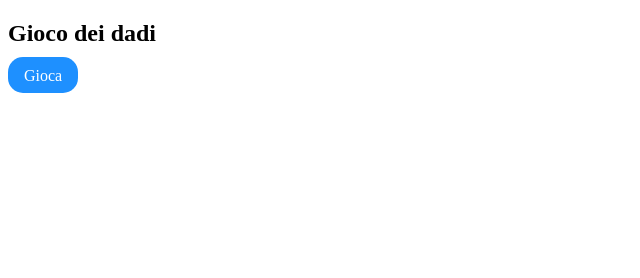
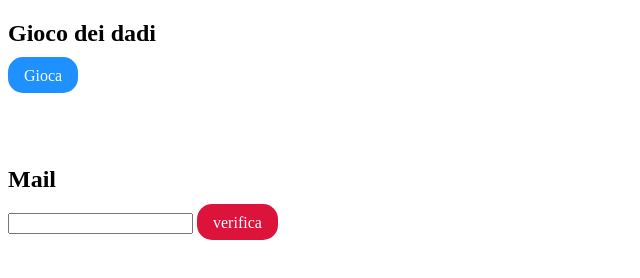
Before and after one commit to cerry24/js-mail-dadi, a plain HTML site: page index.html in a window 1280 px wide. Shown: the whole page, without its empty margins (0-640 px from the left). Drawn offline with Linux system fonts and the light colour scheme.

Commit message:
add section mail-verifier & fix buttons style

```diff
--- a/css/style.css
+++ b/css/style.css
@@ -1,7 +1,18 @@
-#btn-gioca {
+.btn {
     text-decoration: none;
     color: white;
-    background-color: dodgerblue;
     border-radius: 15px;
     padding: .6rem 1rem;
 }
+
+#btn-play {
+    background-color: dodgerblue;
+}
+
+#btn-verify {
+    background-color: crimson;
+}
+
+#mail-verifier {
+    padding-top: 3rem;
+}
--- a/index.html
+++ b/index.html
@@ -13,8 +13,15 @@
 
             <section id="dadi">
                 <h2>Gioco dei dadi</h2>
-                <a id="btn-gioca" href="#">Gioca</a>
+                <a id="btn-play" class="btn" href="#">Gioca</a>
                 <pre id="risultato"></pre>
+            </section>
+
+            <section id="mail-verifier">
+                <h2>Mail</h2>
+                <input type="email" id="mail">
+                <a id="btn-verify" class="btn" href="#">verifica</a>
+                <pre id="output"></pre>
             </section>
 
         </main>
```
